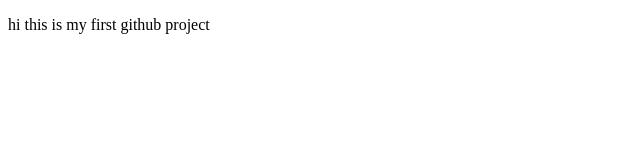
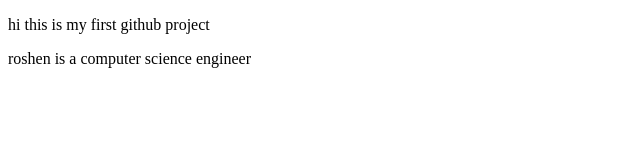
Before and after one commit to roshen1234/gittutorial, a plain HTML site: page index.html in a window 1280 px wide. Shown: the whole page, without its empty margins (0-640 px from the left). Drawn offline with Linux system fonts and the light colour scheme.

Commit message:
second commit

```diff
--- a/index.html
+++ b/index.html
@@ -7,5 +7,6 @@
 </head>
 <body>
     <p>hi this is my first github project</p>
+    <p>roshen is a computer science engineer </p>
 </body>
 </html>
```
